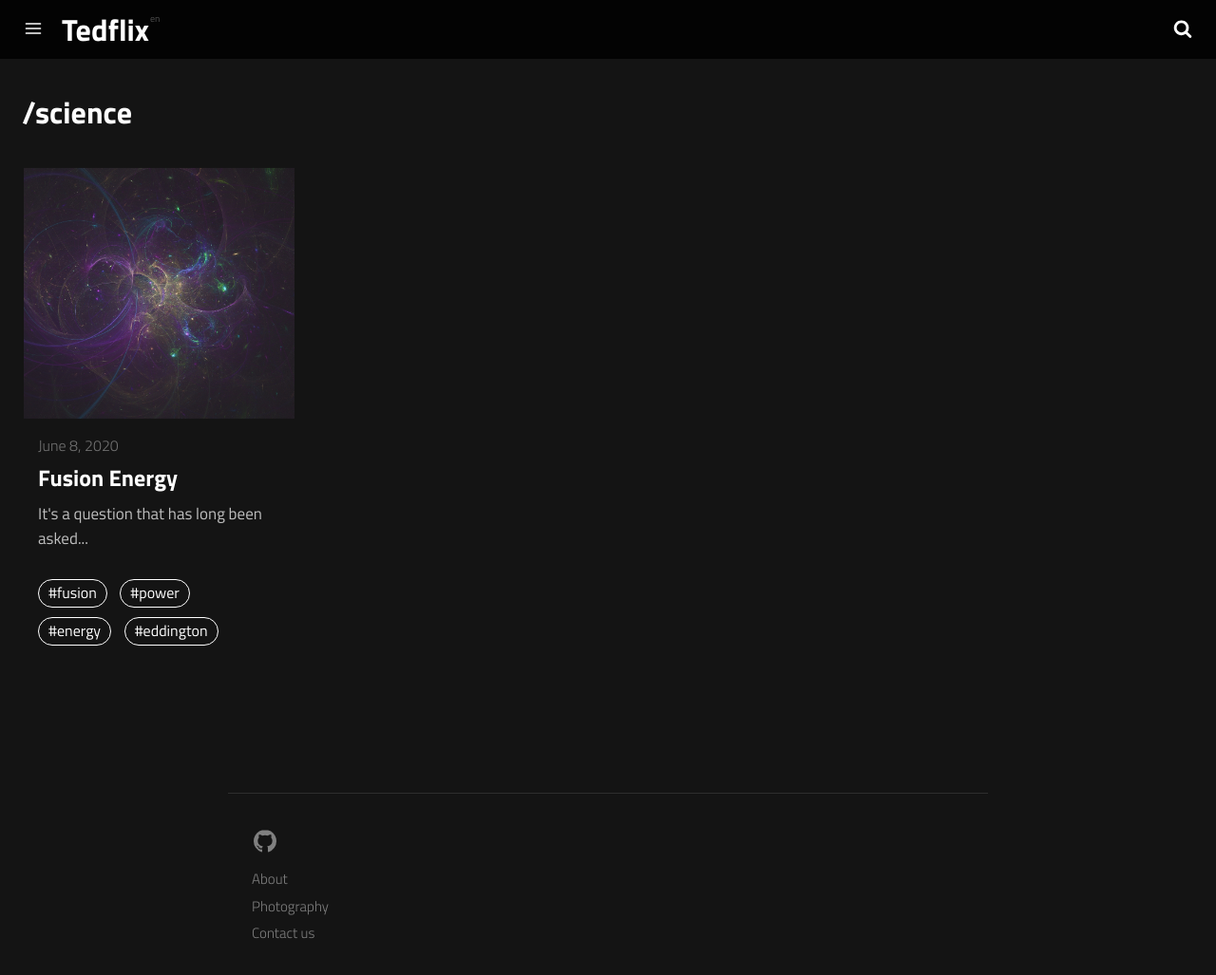
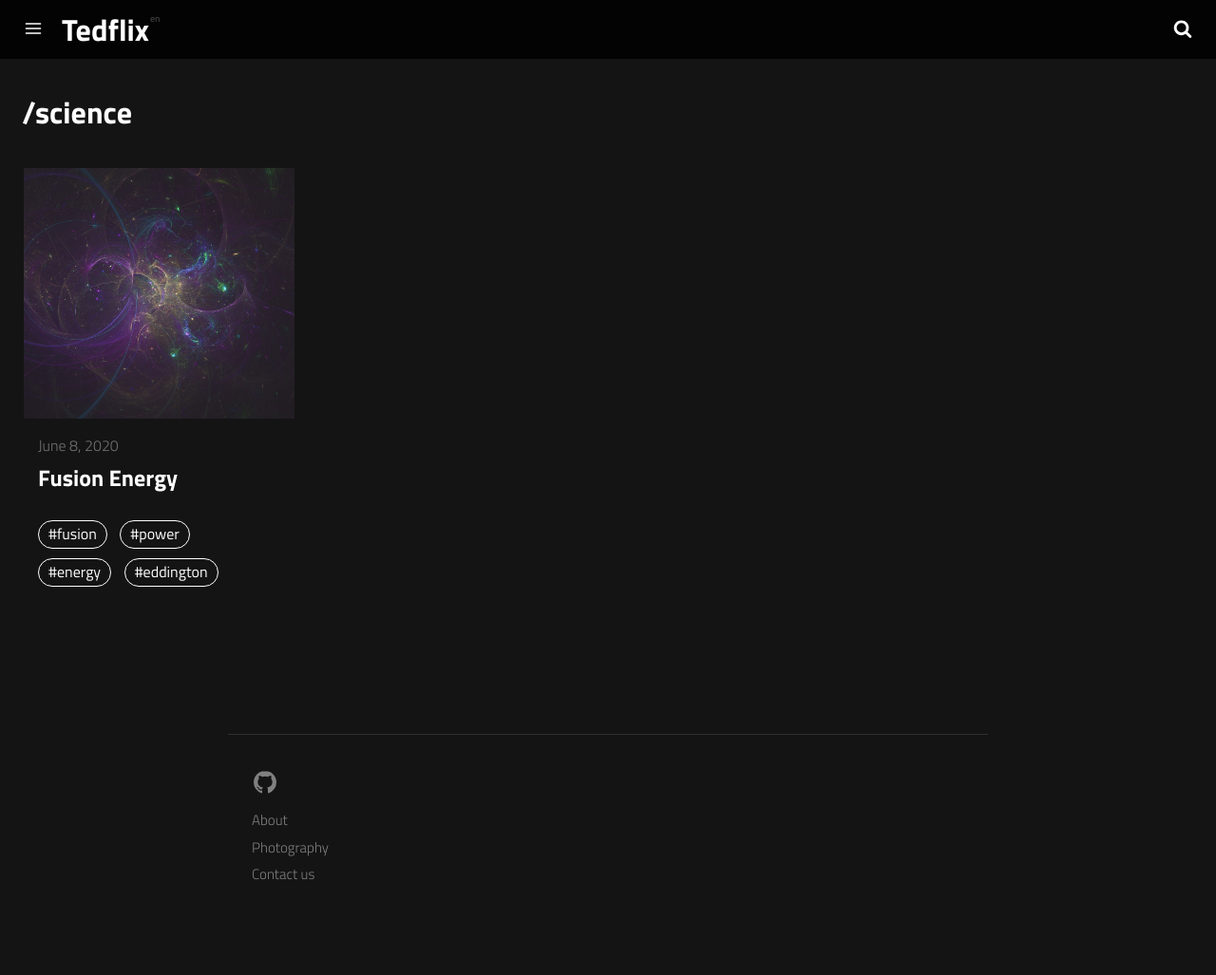
Before and after one commit to lukalafaye/lukalafaye.github.io, a Jekyll site: the page built from category/science.md, in a window 1280 px wide and 1027 px high. Shown: the whole window at 95% size. Built offline with Jekyll 4.4.1, drawn with Linux system fonts in a browser that asks for light colours; a script that is not in the unit is left out.

Commit message:
Update 2020-06-09-fusion-energy.md

```diff
--- a/_posts/2020-06-09-fusion-energy.md
+++ b/_posts/2020-06-09-fusion-energy.md
@@ -3,7 +3,6 @@ date: 2020-06-08 21:38:40
 layout: post
 title: Fusion Energy
 subtitle: "The process that powers the sun and the stars."
-description: It's a question that has long been asked...
 image: /assets/img/uploads/fractal-1147253_1920.jpg
 category: science
 tags:
```
